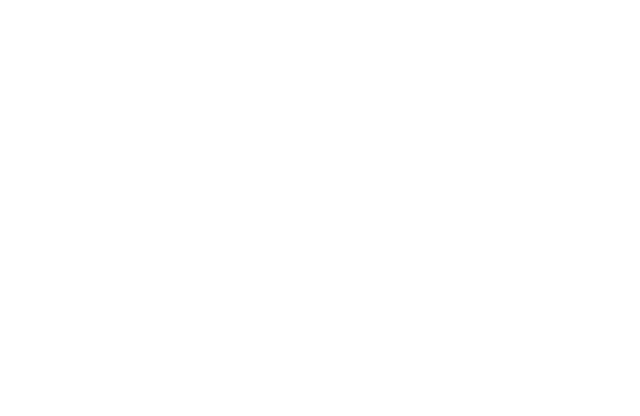
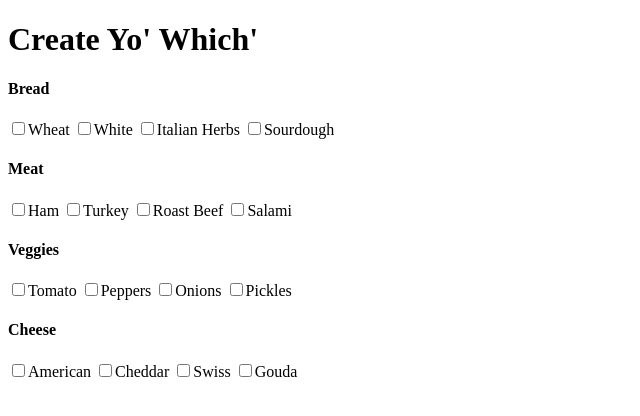
Before and after one commit to krissycaron/SandwhichMaker, a plain HTML site: page index.html in a window 1280 px wide. Shown: the whole page, without its empty margins (0-640 px from the left). Drawn offline with Linux system fonts and the light colour scheme.

Commit message:
created checkout box3s

```diff
--- a/index.html
+++ b/index.html
@@ -4,6 +4,36 @@
 	<title>Sandwhich Maker</title>
 </head>
 <body>
+	<h1>Create Yo' Which'</h1>
+
+	<form>
+		<h4>Bread</h4>
+		<input type="checkbox" id="wheat" class="bread" name="bread">Wheat
+		<input type="checkbox" id="white" class="bread" name="bread">White
+		<input type="checkbox" id="italianHerb" class="bread" name="bread">Italian Herbs
+		<input type="checkbox" id="sourdough" class="bread" name="bread">Sourdough
+
+		<h4>Meat</h4>
+		<input type="checkbox" id="ham" class="meat" name="meat">Ham
+		<input type="checkbox" id="turkey" class="meat" name="meat">Turkey
+		<input type="checkbox" id="roastbeef" class="meat" name="meat">Roast Beef
+		<input type="checkbox" id="salami" class="meat" name="meat">Salami
+
+		<h4>Veggies</h4>
+		<input type="checkbox" id="tomato" class="veggie" name="veggie">Tomato
+		<input type="checkbox" id="pepper" class="veggie" name="veggie">Peppers
+		<input type="checkbox" id="onions" class="veggie" name="veggie">Onions
+		<input type="checkbox" id="pickle" class="veggie" name="veggie">Pickles
+
+		<h4>Cheese</h4>
+		<input type="checkbox" id="american" class="cheese" name="cheese">American
+		<input type="checkbox" id="cheddar" class="cheese" name="cheese">Cheddar
+		<input type="checkbox" id="swiss" class="cheese" name="cheese">Swiss
+		<input type="checkbox" id="gouda" class="cheese" name="cheese">Gouda
+
+
+
+	</form>
 
 
 <script type="text/javascript"></script>
```
